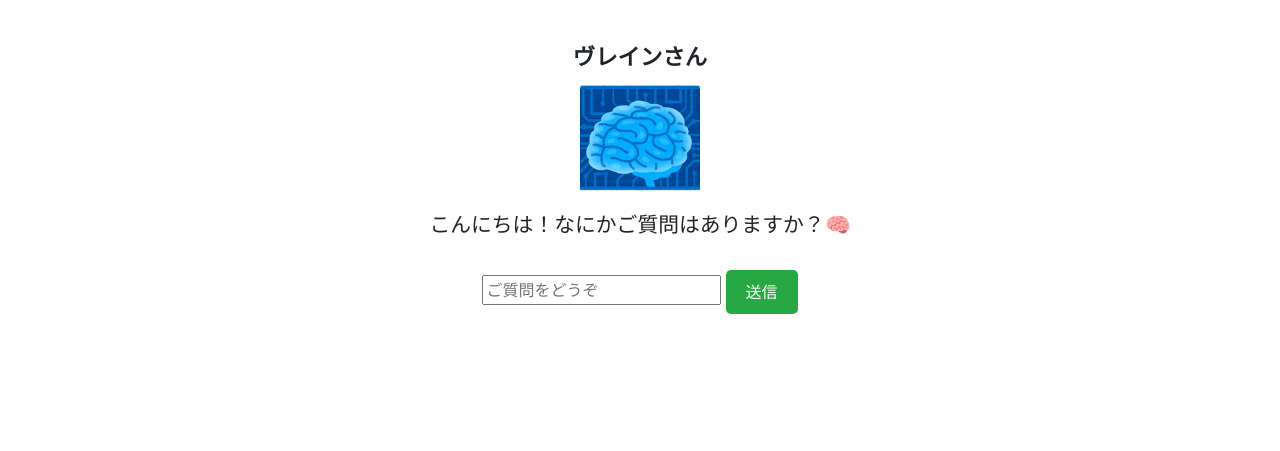
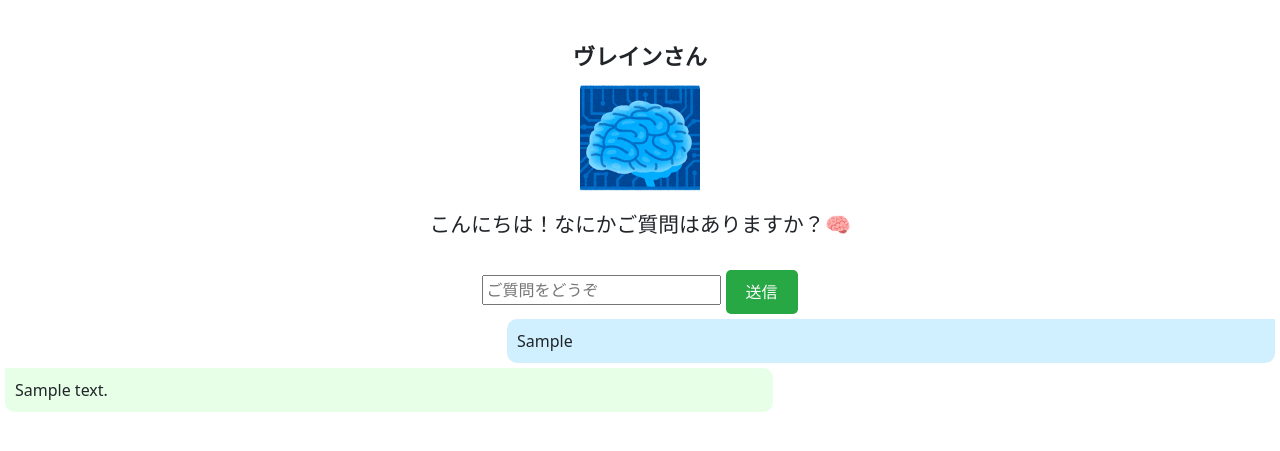
Before and after one commit to bayashi-chan/flaskbot, a Flask app: page / in a window 1280 px wide. Shown: the top 451 px of the page. Run offline with Flask 3, Linux system fonts and the light colour scheme; tables that the repository leaves empty hold one stand-in row (values such as "Sample post").

Commit message:
チャット形式の質問と答えが表示されるようにした

```diff
--- a/app.py
+++ b/app.py
@@ -1,4 +1,4 @@
-from flask import Flask,render_template,request
+from flask import Flask,render_template,request,redirect,url_for
 import sqlite3
 
 app = Flask(__name__)
@@ -7,30 +7,45 @@ app = Flask(__name__)
 def init_db():
     conn = sqlite3.connect("questions.db")
     c = conn.cursor()
-    c.execute('''
-        CREATE TABLE IF NOT EXISTS questions (
-        id INTEGER PRIMARY KEY AUTOINCREMENT,
-        content TEXT
-        )
-    ''')
+    c.execute('''CREATE TABLE IF NOT EXISTS questions (
+                    id INTEGER PRIMARY KEY AUTOINCREMENT,
+                    user_input TEXT,
+                    answer TEXT,
+                    timestamp TEXT
+                )''')
     conn.commit()
     conn.close()
 
+init_db()
+
 @app.route('/')
-def hello():
-    return render_template('index.html')
+def index():
+    # DB kara kaiwa rireki wo syutoku
+    conn = sqlite3.connect("questions.db")
+    c = conn.cursor()
+    c.execute("SELECT user_input, answer FROM questions")
+    history = c.fetchall()
+    conn.close()
+
+    return render_template("index.html", history=history)
+
 
 @app.route("/ask", methods=["POST"])
 def ask():
     user_input = request.form["user_input"]
 
+    # 仮の回答（ここにGPT連携とか入れてもOK）
+    answer = f"{user_input} に対しての回答です。"
+
+
+    # DBに保存
     conn = sqlite3.connect("questions.db")
     c = conn.cursor()
-    c.execute("INSERT INTO questions (content) VALUES (?)", (user_input,))
+    c.execute("INSERT INTO questions (user_input, answer) VALUES (?, ?)", (user_input, answer))
     conn.commit()
     conn.close()
 
-    return f"あなたの質問：{user_input} に対しての回答です。"
+    return redirect(url_for("index"))  # "/"に戻ってチャット履歴を表示
 
 if __name__ == '__main__':
     init_db()  # ← アプリ起動時にDB初期化
--- a/static/style.css
+++ b/static/style.css
@@ -37,3 +37,47 @@
         text=align: center;
         margin-bottom: 5px;
     }
+
+    .chat-bubble {
+        max-width: 60%;
+        padding: 10px;
+        border-radius: 10px;
+        margin: 5px;
+        font-size: 1em;
+    }
+
+      /* ユーザーの発言は右寄せ＋青っぽい背景 */
+    .chat-bubble.user {
+        background-color: #d0f0ff;
+        text-align: left;
+        margin-left: auto;   /* 右に寄せる */
+        border-top-right-radius: 0;
+    }
+     /* 吹き出しのような形にしたい */
+    .chat-bubble.user::after {
+        content: "";
+        position: absolute;
+        right: -10px;
+        top: 10px;
+        border-width: 10px 0 10px 10px;
+        border-style: solid;
+        border-color: transparent transparent transparent #d0f0ff;
+    }
+
+      /* ボットの返答は左寄せ＋緑っぽい背景 */
+    .chat-bubble.bot {
+        background-color: #e6ffe6;
+        text-align: left;
+        margin-right: auto;  /* 左に寄せる */
+        border-top-left-radius: 0;
+    }
+
+    .chat-bubble.bot::after {
+        content: "";
+        position: absolute;
+        left: -10px;
+        top: 10px;
+        border-width: 10px 10px 10px 0;
+        border-style: solid;
+        border-color: transparent #e6ffe6 transparent transparent;
+    }
--- a/templates/index.html
+++ b/templates/index.html
@@ -26,5 +26,15 @@
     </form>
 </div>
 
+<!--この中に、すべての履歴が入る-->
+<div class="chat-history">
+    <!--Jinjaのfor文、質問と答え1つ1つの履歴をループして表示する-->
+    {% for q, a in history %}
+        <!--これはAIの返答を表示する-->
+        <div class="chat-bubble user">{{ q }}</div>
+        <div class="chat-bubble bot">{{ a }}</div>
+    {% endfor %}<!--endforはループの終了を示す。-->
+</div>
+
 </body>
 </html>
```
